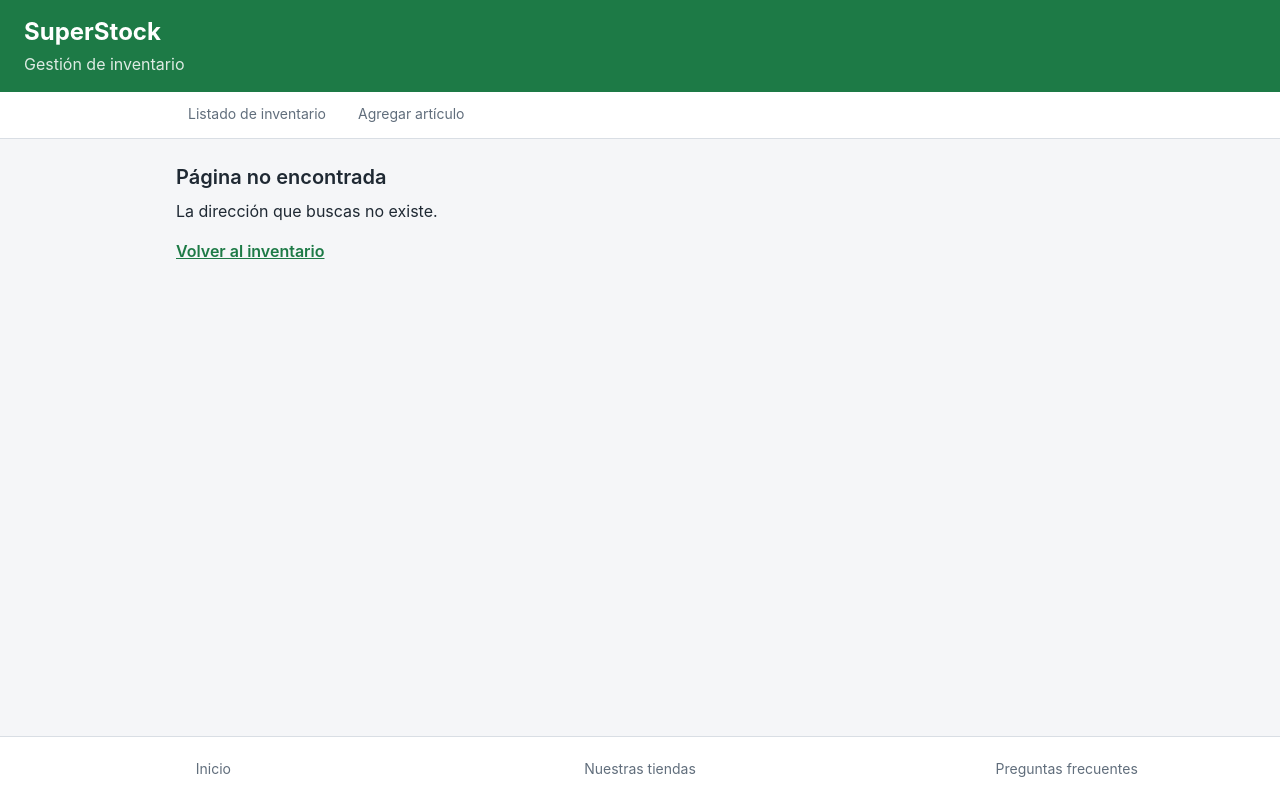
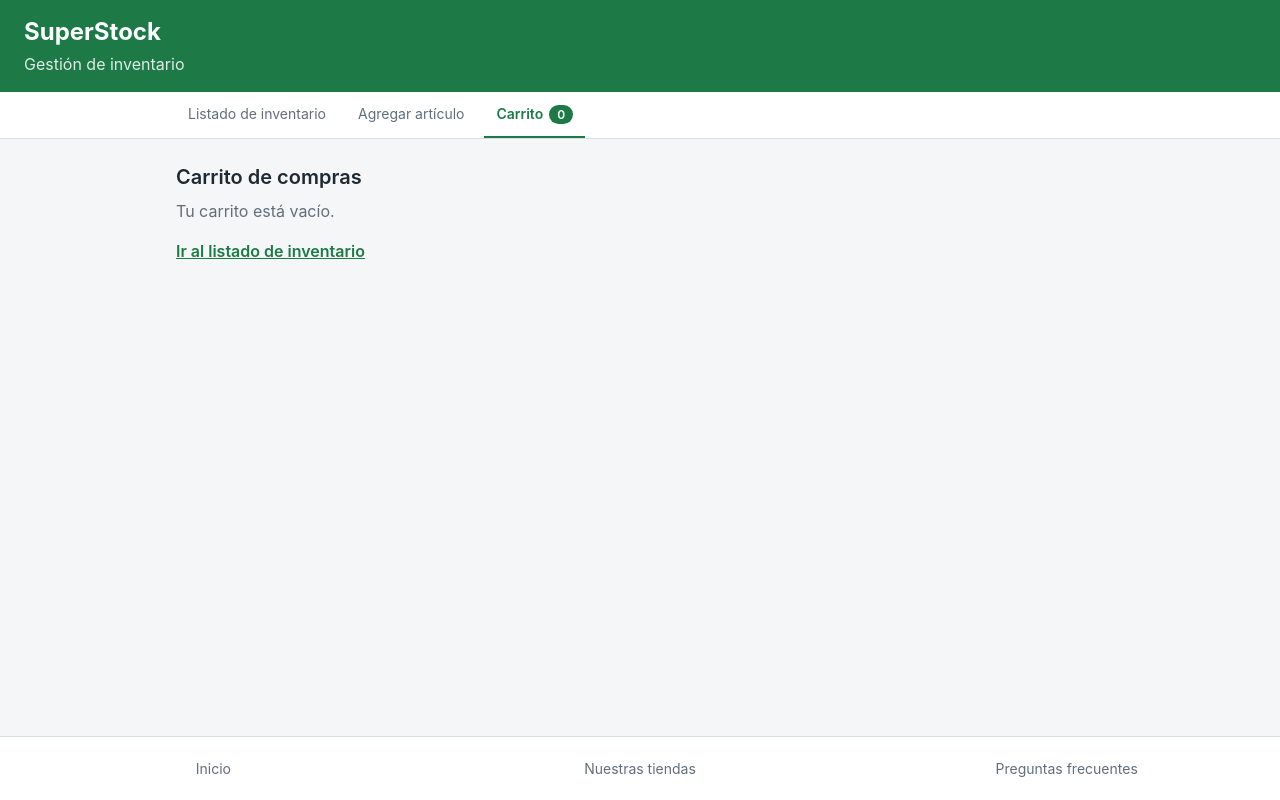
Before and after one commit to dcruz-00/supermercado-diego-cruz-PFY2202, a React (Vite) app: page /carrito in a window 1280 px wide. Built offline with nearby package versions, Linux system fonts and the light colour scheme.

Commit message:
agregar página de carrito con control de cantidades y contador en el menú

```diff
--- a/src/components/MenuInventario.jsx
+++ b/src/components/MenuInventario.jsx
@@ -1,19 +1,37 @@
 import { NavLink } from 'react-router'
+import { useInventario } from '../context/useInventario.js'
+import { contarUnidades } from '../utils/carrito.js'
 
 function clasesEnlace({ isActive }) {
-  const base = 'border-b-2 px-3 py-3 text-sm'
+  const base = 'border-b-2 px-3 py-3 text-sm whitespace-nowrap'
   return isActive
     ? `${base} border-primario font-semibold text-primario`
     : `${base} border-transparent text-texto-suave hover:text-texto`
 }
 
 function MenuInventario() {
+  const { carrito } = useInventario()
+  const unidades = contarUnidades(carrito)
+
   return (
     <nav className="border-b border-borde bg-superficie" aria-label="Menú de inventario">
       <div className="mx-auto flex max-w-240 gap-2 px-4">
         {/* end: evita que este enlace quede activo también en /inventario/agregar */}
-        <NavLink to="/inventario" end className={clasesEnlace}>Listado de inventario</NavLink>
-        <NavLink to="/inventario/agregar" className={clasesEnlace}>Agregar artículo</NavLink>
+        {/* En pantallas chicas se ocultan las palabras finales para que los 3 enlaces quepan */}
+        <NavLink to="/inventario" end className={clasesEnlace}>
+          Listado<span className="hidden sm:inline"> de inventario</span>
+        </NavLink>
+        <NavLink to="/inventario/agregar" className={clasesEnlace}>
+          Agregar<span className="hidden sm:inline"> artículo</span>
+        </NavLink>
+        <NavLink to="/carrito" className={clasesEnlace}>
+          Carrito
+          <span className="ml-1.5 rounded-full bg-primario px-2 py-0.5 text-xs font-semibold text-white">
+            {unidades}
+            {/* sr-only: invisible en pantalla, pero el lector lee "Carrito 3 unidades" */}
+            <span className="sr-only"> unidades</span>
+          </span>
+        </NavLink>
       </div>
     </nav>
   )
--- /dev/null
+++ b/src/pages/Carrito.jsx
@@ -0,0 +1,81 @@
+import { Link } from 'react-router'
+import SelectorCantidad from '../components/SelectorCantidad.jsx'
+import { useInventario } from '../context/useInventario.js'
+import { contarUnidades, detallarCarrito } from '../utils/carrito.js'
+import { formatearPrecio } from '../utils/inventario.js'
+
+function Carrito() {
+  const { productos, carrito, agregarAlCarrito, quitarDelCarrito } = useInventario()
+
+  const lineas = detallarCarrito(productos, carrito)
+  const unidades = contarUnidades(carrito)
+  const total = lineas.reduce((suma, linea) => suma + linea.subtotal, 0)
+
+  // El selector entrega la cantidad nueva; aquí se traduce a "agregar" o "quitar"
+  // la diferencia, que son las acciones que mueven unidades con el inventario.
+  function cambiarCantidad(linea, nuevaCantidad) {
+    const diferencia = nuevaCantidad - linea.cantidad
+    if (diferencia > 0) agregarAlCarrito(linea.id, diferencia)
+    if (diferencia < 0) quitarDelCarrito(linea.id, -diferencia)
+  }
+
+  if (lineas.length === 0) {
+    return (
+      <section>
+        <h2 className="mb-2 text-xl font-semibold">Carrito de compras</h2>
+        <p className="mb-4 text-texto-suave">Tu carrito está vacío.</p>
+        <Link to="/inventario" className="font-semibold text-primario underline">Ir al listado de inventario</Link>
+      </section>
+    )
+  }
+
+  return (
+    <section>
+      <h2 className="mb-1 text-xl font-semibold">Carrito de compras</h2>
+      <p className="mb-4 text-texto-suave">{unidades} unidad(es) en {lineas.length} artículo(s)</p>
+
+      <ul className="space-y-3">
+        {lineas.map((linea) => (
+          <li
+            key={linea.id}
+            className="grid gap-3 rounded-lg border border-borde bg-superficie p-4 sm:grid-cols-[1fr_auto_auto] sm:items-center"
+          >
+            <div>
+              <Link to={`/inventario/${linea.id}`} className="font-semibold text-primario hover:underline">
+                {linea.nombre}
+              </Link>
+              <p className="text-sm text-texto-suave">
+                {linea.marca} · {formatearPrecio(linea.precio)} c/u · quedan {linea.stock} en inventario
+              </p>
+            </div>
+
+            <div className="flex items-center gap-3">
+              <SelectorCantidad
+                valor={linea.cantidad}
+                max={linea.cantidad + linea.stock}
+                onCambiar={(n) => cambiarCantidad(linea, n)}
+                etiqueta={`Cantidad de ${linea.nombre}`}
+              />
+              <button
+                type="button"
+                onClick={() => quitarDelCarrito(linea.id, linea.cantidad)}
+                className="text-sm font-semibold text-agotado hover:underline"
+              >
+                Quitar
+              </button>
+            </div>
+
+            <p className="font-semibold sm:min-w-24 sm:text-right">{formatearPrecio(linea.subtotal)}</p>
+          </li>
+        ))}
+      </ul>
+
+      <div className="mt-4 flex justify-between rounded-lg border border-borde bg-superficie p-4 text-lg">
+        <span>Total</span>
+        <strong>{formatearPrecio(total)}</strong>
+      </div>
+    </section>
+  )
+}
+
+export default Carrito
--- a/src/pages/DetalleArticulo.jsx
+++ b/src/pages/DetalleArticulo.jsx
@@ -85,7 +85,8 @@ function DetalleArticulo() {
 
         {agregado > 0 && (
           <p className="mt-4 rounded-md border border-primario px-4 py-3" role="status">
-            Se agregaron <strong>{agregado}</strong> unidad(es) al carrito.
+            Se agregaron <strong>{agregado}</strong> unidad(es) al carrito.{' '}
+            <Link to="/carrito" className="font-semibold text-primario underline">Ver carrito</Link>Se agregaron <strong>{agregado}</strong> unidad(es) al carrito.
           </p>
         )}
       </article>
--- a/src/routes/AppRoutes.jsx
+++ b/src/routes/AppRoutes.jsx
@@ -4,6 +4,7 @@ import Inicio from '../pages/Inicio.jsx'
 import ListadoInventario from '../pages/ListadoInventario.jsx'
 import AgregarArticulo from '../pages/AgregarArticulo.jsx'
 import DetalleArticulo from '../pages/DetalleArticulo.jsx'
+import Carrito from '../pages/Carrito.jsx'
 import NuestrasTiendas from '../pages/NuestrasTiendas.jsx'
 import PreguntasFrecuentes from '../pages/PreguntasFrecuentes.jsx'
 import NoEncontrado from '../pages/NoEncontrado.jsx'
@@ -24,6 +25,7 @@ function AppRoutes() {
           <Route path=":id" element={<DetalleArticulo />} />
         </Route>
 
+        <Route path="carrito" element={<Carrito />} />
         <Route path="tiendas" element={<NuestrasTiendas />} />
         <Route path="preguntas-frecuentes" element={<PreguntasFrecuentes />} />
         <Route path="*" element={<NoEncontrado />} />
--- /dev/null
+++ b/src/utils/carrito.js
@@ -0,0 +1,12 @@
+// Une cada item del carrito ({ id, cantidad }) con los datos de su producto
+// y calcula el subtotal. Se recalcula en cada render: nada de esto se guarda.
+export function detallarCarrito(productos, carrito) {
+  return carrito.map((item) => {
+    const producto = productos.find((p) => p.id === item.id)
+    return { ...producto, cantidad: item.cantidad, subtotal: producto.precio * item.cantidad }
+  })
+}
+
+export function contarUnidades(carrito) {
+  return carrito.reduce((total, item) => total + item.cantidad, 0)
+}
```
